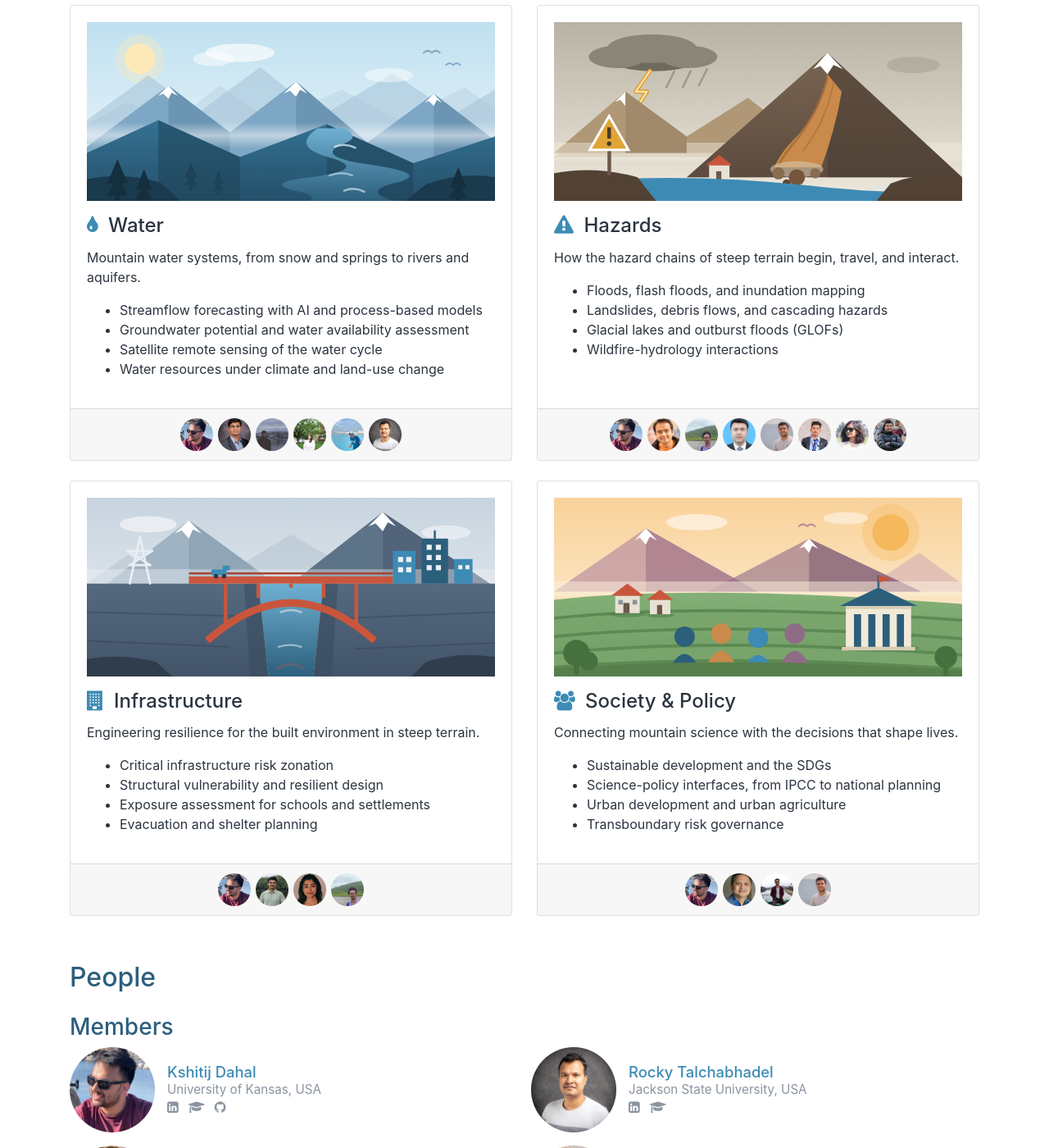
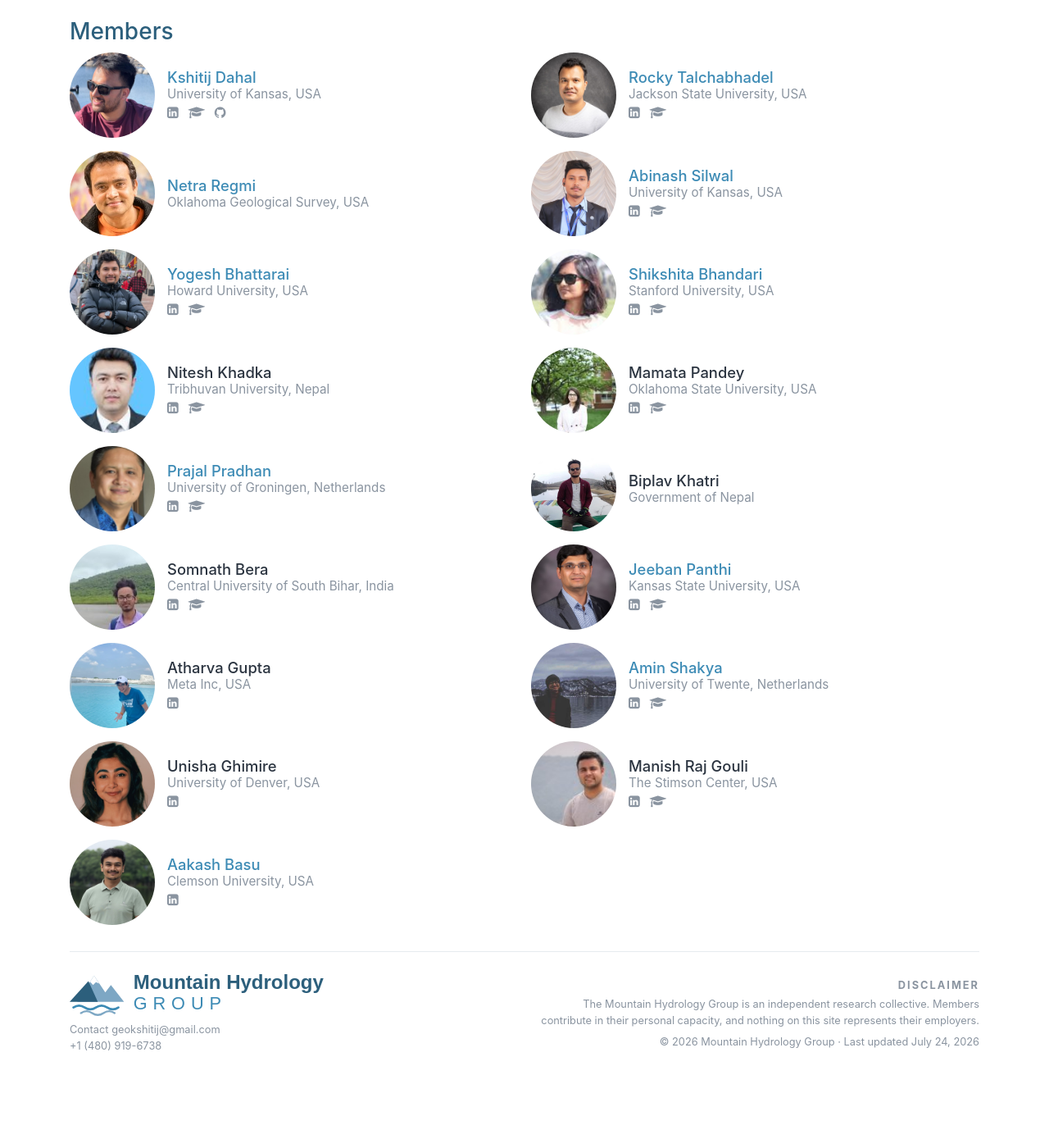
Before and after one commit to geokshitij/mhydro, a Jekyll site: the page built from index.html, in a window 1280 px wide and 1400 px high, scrolled down 1788 px. Shown: the whole window at 82% size. Built offline with Jekyll 4.4.1, drawn with Linux system fonts in a browser that asks for light colours; after the commit the page ends 3089 px from its top, so only the background shows below that.

Commit message:
Show research only on the Research page

```diff
--- a/index.html
+++ b/index.html
@@ -125,24 +125,6 @@ role-tables:
     {% endif %}
 </section>
 
-<section>
-    <h2>Research</h2>
-    <div class="row">
-        {% comment %}
-        Sort the projects by date, putting those without dates last
-        {% endcomment %}
-        {% assign projects_by_date = site.projects | sort: 'last-updated', 'first' %}
-        {% assign projects_by_date = projects_by_date | reverse %}
-        {% for p in projects_by_date %}
-            {% if p.status != "inactive" %}
-                <div class="col-md-6 mb-4 d-flex">
-                    {% include project-card.html project=p %}
-                </div>
-            {% endif %}
-        {% endfor %}
-    </div>
-</section>
-
 <div id="people">
     <h2>People</h2>
     {% for role-table in page.role-tables %}
```
